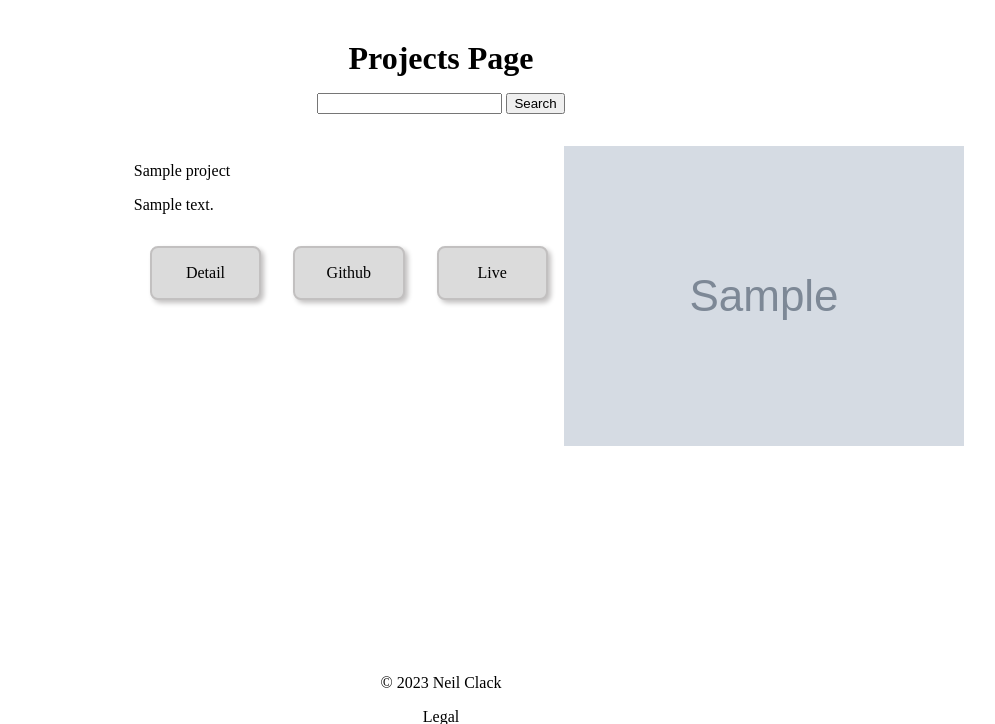
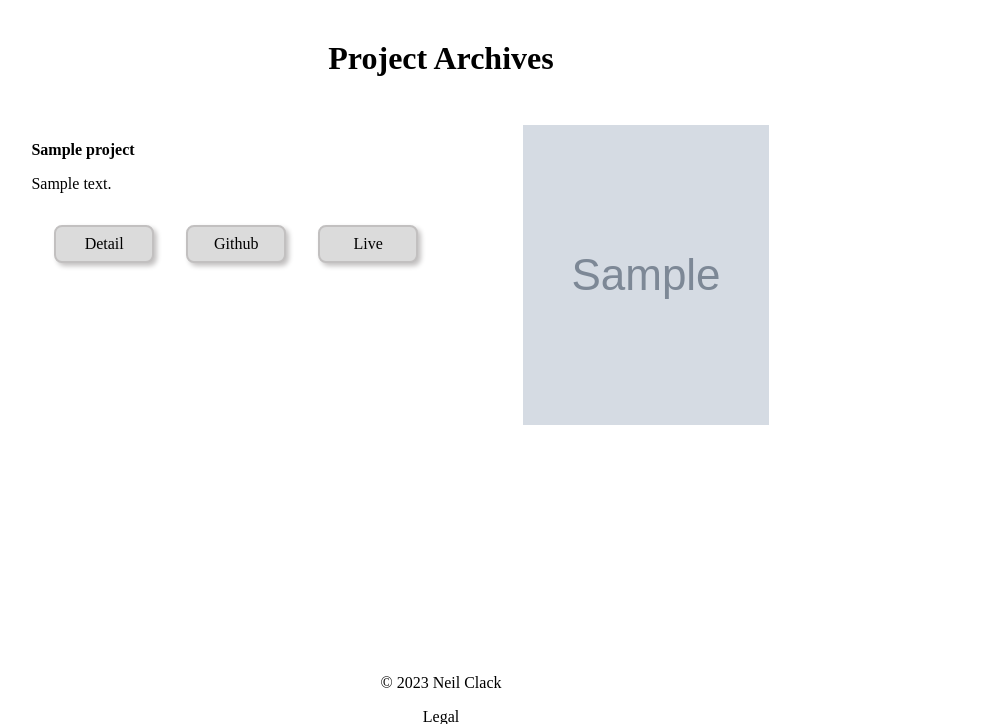
Before and after one commit to DResthal/neilclack.com, a Django app: page /projects/ in a window 1280 px wide. Shown: the part 58-782 px from the top of the page, without its empty margins (199-1194 px from the left). Run offline with Django 4.2, Linux system fonts and the light colour scheme; tables that the repository leaves empty hold one stand-in row (values such as "Sample post"); grey boxes marked "Sample" are stand-in pictures.

Commit message:
Completed projects prototype

```diff
--- a/neilclack/neilclack/settings.py
+++ b/neilclack/neilclack/settings.py
@@ -3,6 +3,9 @@ import os
 
 # Build paths inside the project like this: BASE_DIR / 'subdir'.
 BASE_DIR = Path(__file__).resolve().parent.parent
+
+MEDIA_URL="media/"
+MEDIA_ROOT=os.path.join(BASE_DIR, MEDIA_URL)
 
 
 # Quick-start development settings - unsuitable for production
--- a/neilclack/neilclack/urls.py
+++ b/neilclack/neilclack/urls.py
@@ -1,7 +1,11 @@
 from django.contrib import admin
 from django.urls import path, include
+from django.conf import settings
+from django.conf.urls.static import static
 
 urlpatterns = [
     path('', include('portfolio.urls')),
     path("admin/", admin.site.urls),
 ]
+
+urlpatterns += static(settings.MEDIA_URL, document_root=settings.MEDIA_ROOT)
--- a/neilclack/portfolio/models.py
+++ b/neilclack/portfolio/models.py
@@ -13,7 +13,7 @@ class Project(models.Model):
     description = models.TextField(null=False)
     github = models.URLField(null=True, blank=True)
     live = models.URLField(null=True, blank=True)
-    image = models.ImageField(null=True)
+    image = models.ImageField(upload_to="projects", null=True)
     category = models.ForeignKey(Category, on_delete=models.CASCADE)
 
     def __str__(self):
--- a/neilclack/portfolio/views.py
+++ b/neilclack/portfolio/views.py
@@ -11,4 +11,5 @@ def projects(request):
     context = {
         "projects" : projects
     }
+
     return render(request, "portfolio/projects.html", context)
--- a/neilclack/static/css/projects.css
+++ b/neilclack/static/css/projects.css
@@ -2,12 +2,17 @@
     padding: 2rem;
     margin: auto;
     text-align: left;
-    width: 60%;
+    width: 80%;
     display: flex;
+    justify-content: space-between;
+}
+
+.project-title {
+    font-weight: bold;
 }
 
 .project-info {
-    width: 70%;
+    width: 50%;
 }
 
 .project-links {
@@ -16,7 +21,7 @@
 }
 
 .link {
-    padding: 1rem;
+    padding: .5rem;
     margin: 1rem;
     width: 5rem;
     text-align: center;
@@ -34,7 +39,19 @@
 }
 
 .project-image {
-    width: 30%;
+    max-width: 30%;
+    height: 80%;
+    margin: auto;
+    display: flex;
+    justify-content: center;
+    overflow: hidden;
+}
+
+.project-image img {
+    flex: none;
+    display: block;
+    width: auto;
+    height: auto;
 }
 
 .project-search {
--- a/neilclack/templates/portfolio/projects.html
+++ b/neilclack/templates/portfolio/projects.html
@@ -4,16 +4,13 @@
     <link rel='stylesheet' href="{% static 'css/projects.css' %}" />
 {% endblock %}
 {% block content %}
-    <h1>Projects Page</h1>
+    <h1>Project Archives</h1>
     <div class="project-search">
-    <input>
-    </input>
-    <button>Search</button>
 </div>
     {% for project in projects %}
     <div class="project-card">
         <div class="project-info">
-        <p>{{ project.title }}</p>
+            <p class="project-title">{{ project.title }}</p>
             <p>{{ project.description }}</p>
             <div class="project-links">
                 <a href="#" class="active-link link">Detail</a>
@@ -30,9 +27,7 @@
             </div>
         </div>
         <div class="project-image">
-        {% if project.image %}
-            <img src="{{project.image}}"/>
-        {% endif %}
+            <img src="{{ project.image.url }}" />
         </div>
     </div>
     {% endfor %}
```
Also changed, not shown: neilclack/portfolio/migrations/0004_alter_project_image.py (added). Lines whose indentation alone changed are shown as unchanged.
